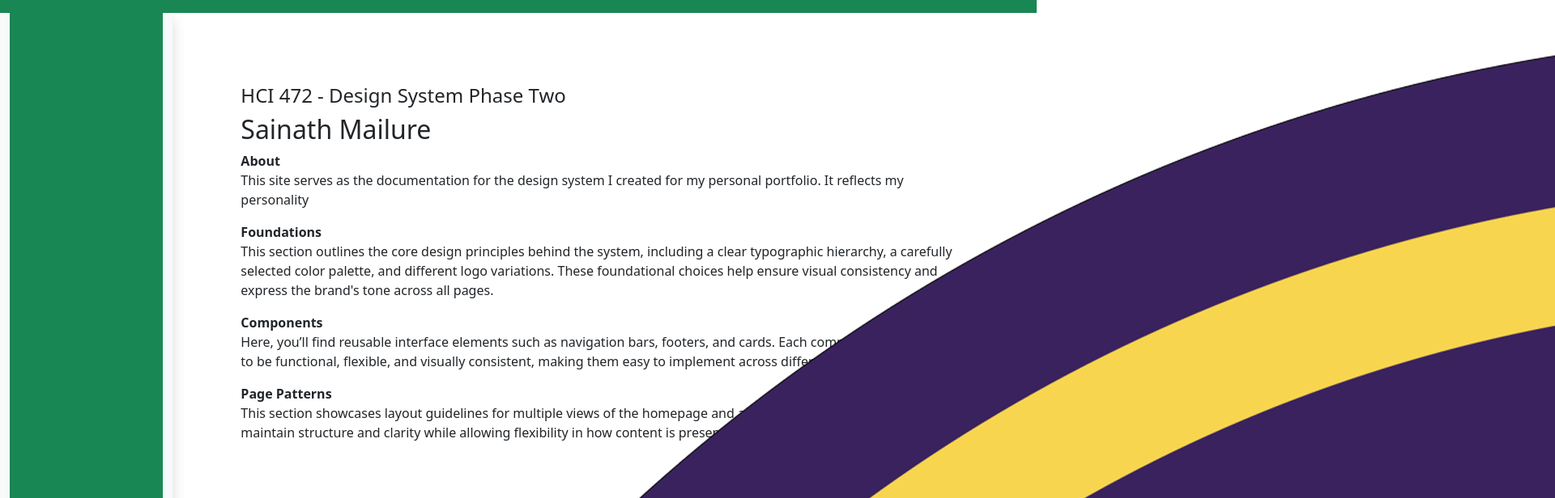
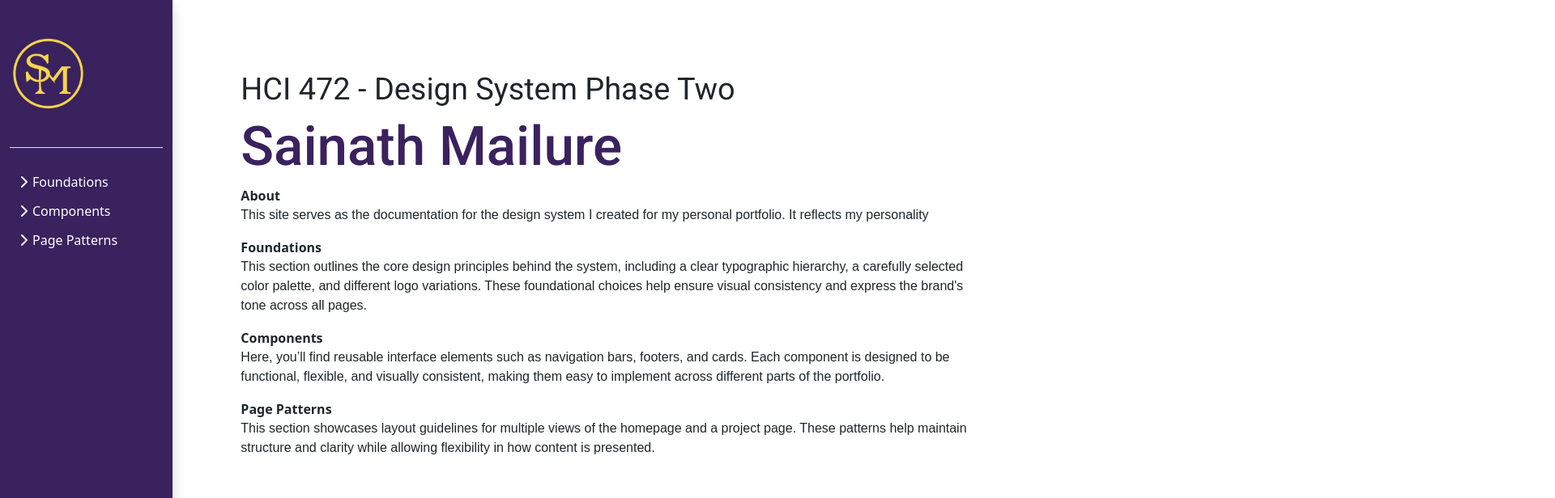
Before and after one commit to sainathroxx/github.io, a plain HTML site: page Phase2/index.html in a window 1280 px wide. Shown: the top 616 px of the page at 81% size, 1920 px wide, since content can reach past the window. Drawn offline with nearby package versions, Linux system fonts and the light colour scheme; a web font is replaced by a local one.

Commit message:
Update index.html

```diff
--- a/Phase2/index.html
+++ b/Phase2/index.html
@@ -11,7 +11,7 @@
     <link href="https://cdn.jsdelivr.net/npm/bootstrap@5.3.3/dist/css/bootstrap.min.css" rel="stylesheet" integrity="sha384-QWTKZyjpPEjISv5WaRU9OFeRpok6YctnYmDr5pNlyT2bRjXh0JMhjY6hW+ALEwIH" crossorigin="anonymous">
 
     <!-- Custom styles for this template -->
-    <link href="Phase2css.css" rel="stylesheet">
+    <link href="phase2.css" rel="stylesheet">
 
        <!--Fonts-->
        <link rel="preconnect" href="https://fonts.googleapis.com">
```
